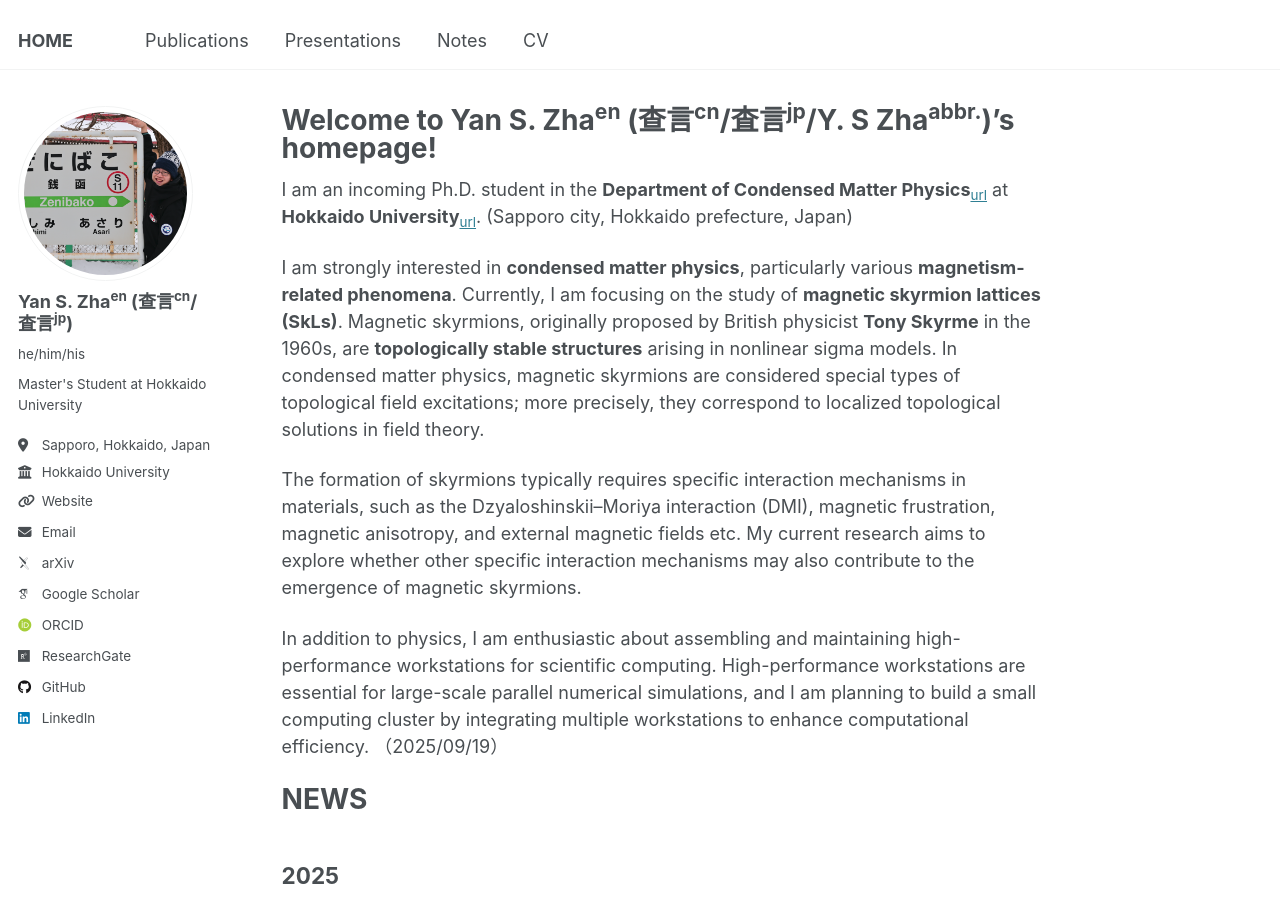
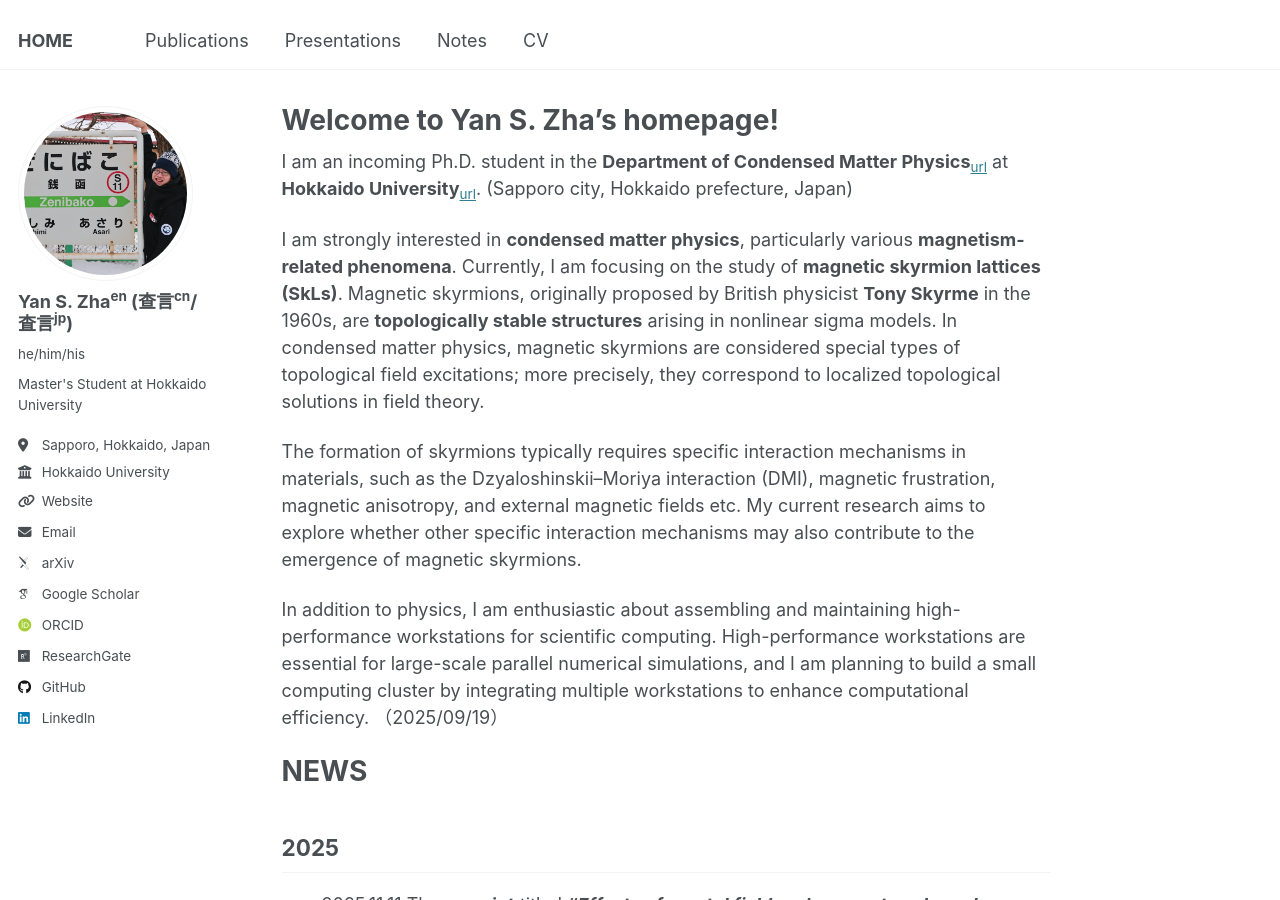
Before and after one commit to yzhacn/yzhacn.github.io, a Jekyll site: the page built from _pages/about.md, in a window 1280 px wide and 900 px high. Built offline with Jekyll 4.4.1, drawn with Linux system fonts in a browser that asks for light colours; some web fonts are replaced.

Commit message:
Update about.md

```diff
--- a/_pages/about.md
+++ b/_pages/about.md
@@ -1,6 +1,6 @@
 ---
 permalink: /
-title: "Welcome to Yan S. Zha<sup>en</sup> (查言<sup>cn</sup>/査言<sup>jp</sup>/Y. S Zha<sup>abbr.</sup>)'s homepage!"
+title: "Welcome to Yan S. Zha's homepage!"
 author_profile: true
 redirect_from:
   - /about/
```
